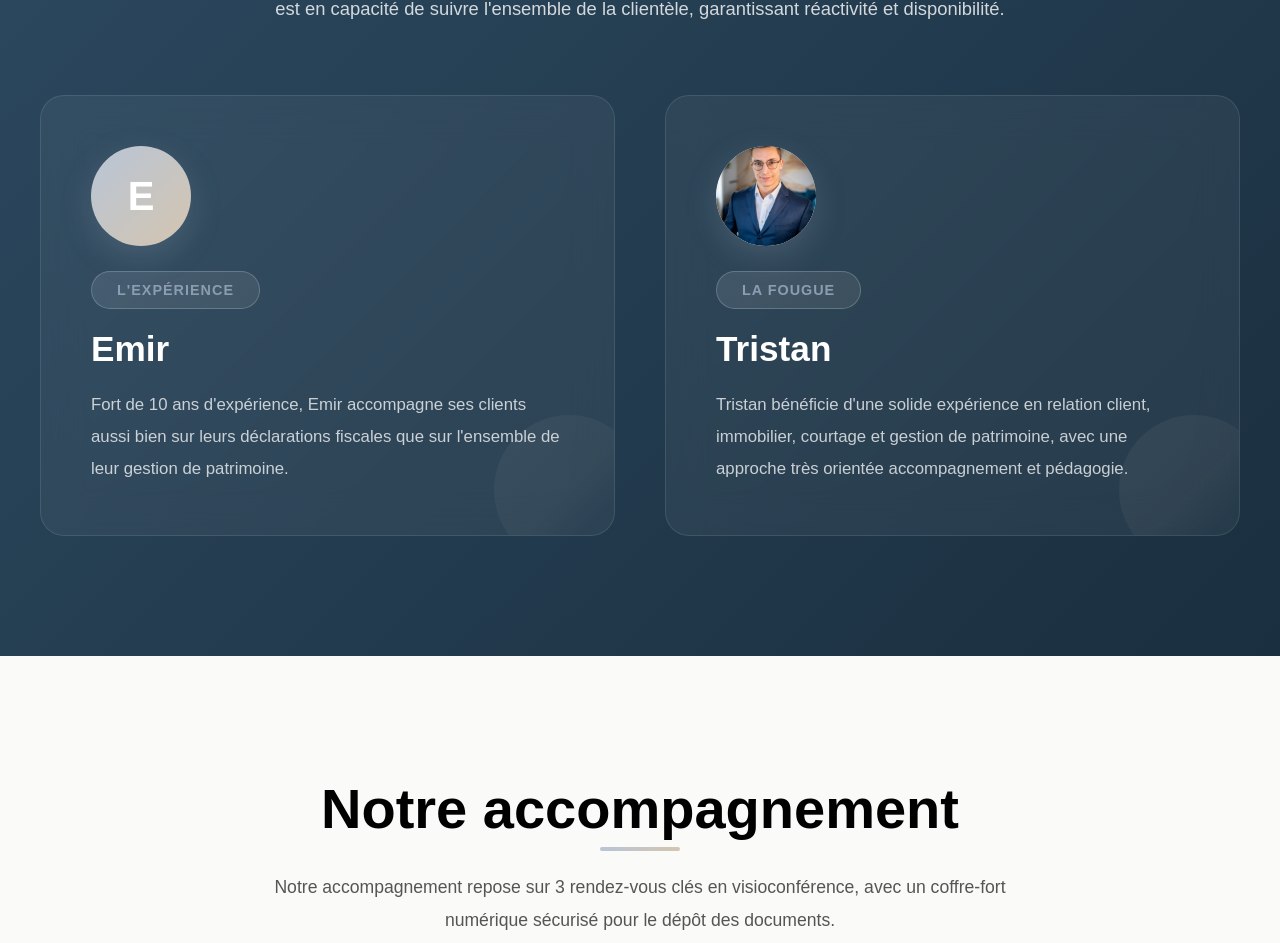
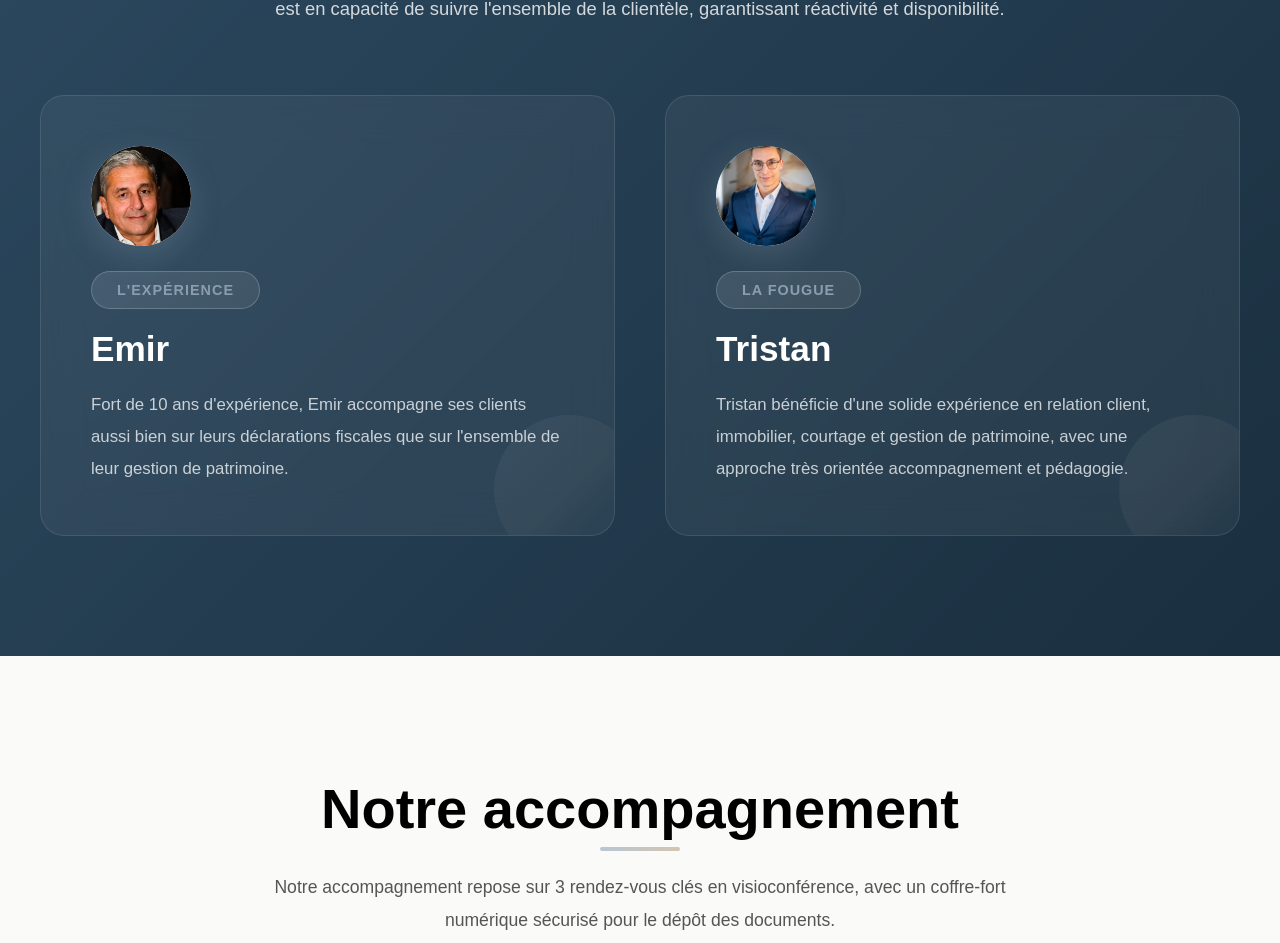
Before and after one commit to Tatitatouu/MIZ, a React (Create React App) app: page /about in a window 1280 px wide. Shown: the part 3090-4033 px from the top of the page. Built offline with nearby package versions, Linux system fonts and the light colour scheme; the HTML template or start-up script is replaced by a standard one; a web font is replaced by a local one.

Commit message:
ajout image Emir

```diff
--- a/src/pages/AboutUs/AboutUsFounders.js
+++ b/src/pages/AboutUs/AboutUsFounders.js
@@ -1,5 +1,6 @@
 import React from 'react';
 import tristanImage from '../../assets/Image Tristan.jpeg';
+import emirImage from '../../assets/Image Emir.jpg';
 
 const AboutUsFounders = ({ foundersRef, founders }) => {
   return (
@@ -15,6 +16,8 @@ const AboutUsFounders = ({ foundersRef, founders }) => {
               <div className="founder-avatar">
                 {founder.name === 'Tristan' ? (
                   <img src={tristanImage} alt={founder.name} className="founder-avatar-img" />
+                ) : founder.name === 'Emir' ? (
+                  <img src={emirImage} alt={founder.name} className="founder-avatar-img" />
                 ) : (
                   <span>{founder.name.charAt(0)}</span>
                 )}
```
Also changed, not shown: src/assets/Image Emir.jpg (added).
